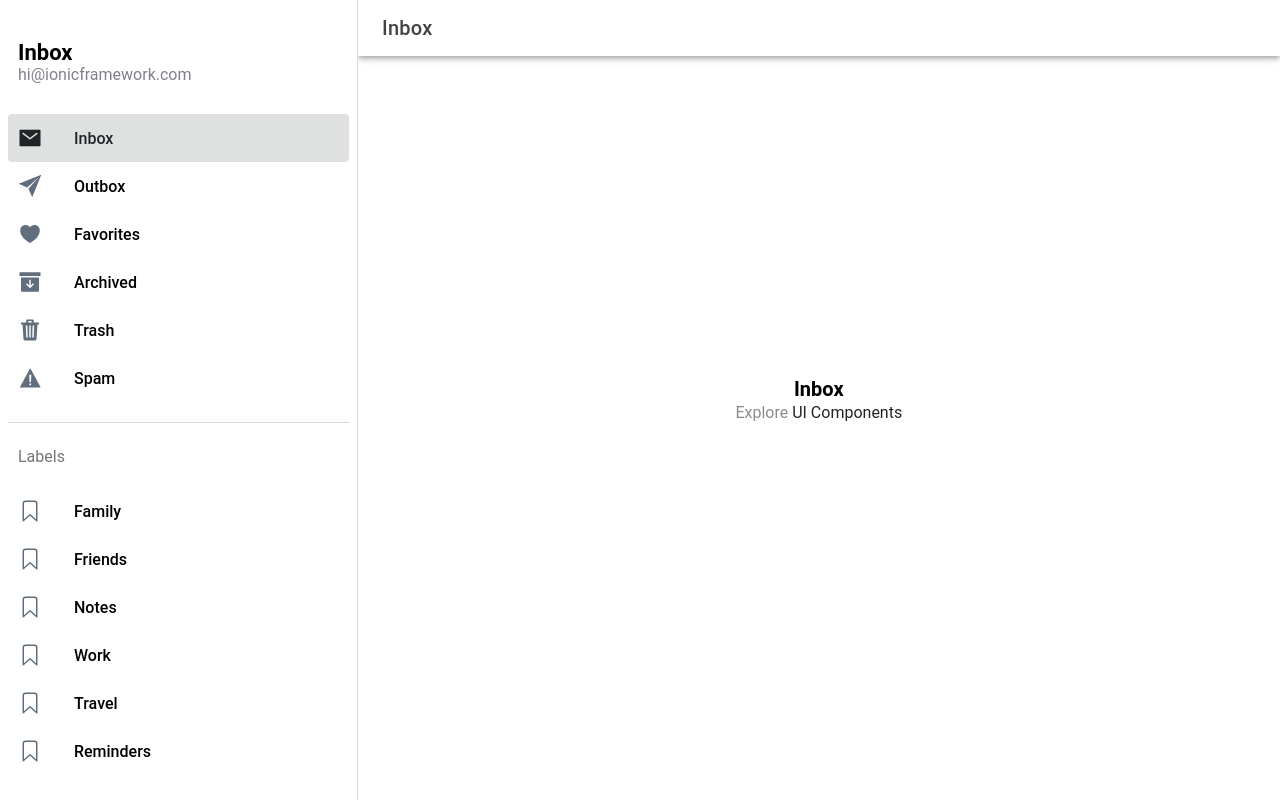
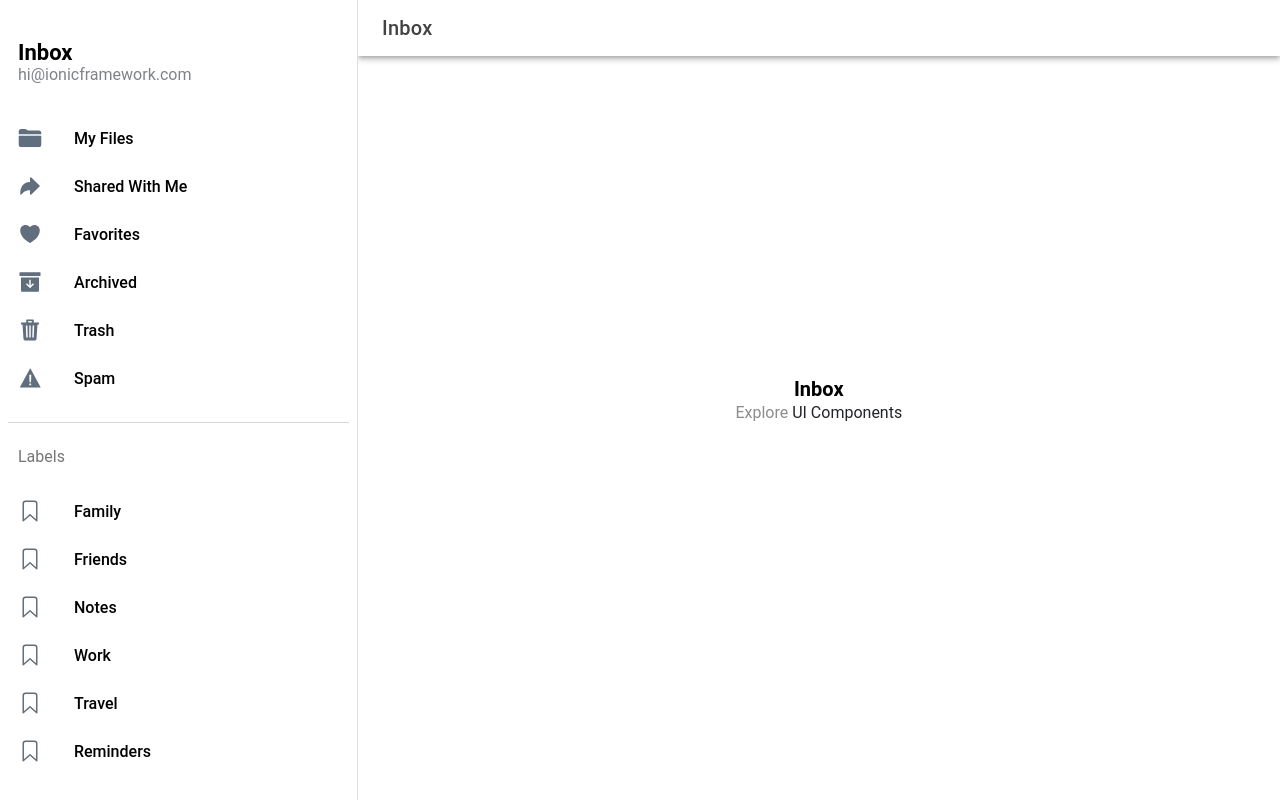
Before and after one commit to project-araceli/araceli-frontend, a React (Vite) app: page /folder/Inbox in a window 1280 px wide. Built offline with nearby package versions, Linux system fonts and the light colour scheme.

Commit message:
initial commit

```diff
--- a/src/components/Menu.tsx
+++ b/src/components/Menu.tsx
@@ -11,7 +11,21 @@ import {
 } from '@ionic/react';
 
 import { useLocation } from 'react-router-dom';
-import { archiveOutline, archiveSharp, bookmarkOutline, heartOutline, heartSharp, mailOutline, mailSharp, paperPlaneOutline, paperPlaneSharp, trashOutline, trashSharp, warningOutline, warningSharp } from 'ionicons/icons';
+import {
+  archiveOutline,
+  archiveSharp,
+  bookmarkOutline,
+  heartOutline,
+  heartSharp,
+  trashOutline,
+  trashSharp,
+  warningOutline,
+  warningSharp,
+  arrowRedo,
+  arrowRedoOutline,
+    folderOutline,
+    folder
+} from 'ionicons/icons';
 import './Menu.css';
 
 interface AppPage {
@@ -23,16 +37,16 @@ interface AppPage {
 
 const appPages: AppPage[] = [
   {
-    title: 'Inbox',
-    url: '/folder/Inbox',
-    iosIcon: mailOutline,
-    mdIcon: mailSharp
+    title: 'My Files',
+    url: '/folder/files',
+    iosIcon: folderOutline,
+    mdIcon: folder
   },
   {
-    title: 'Outbox',
-    url: '/folder/Outbox',
-    iosIcon: paperPlaneOutline,
-    mdIcon: paperPlaneSharp
+    title: 'Shared With Me',
+    url: '/folder/shared',
+    iosIcon: arrowRedoOutline,
+    mdIcon: arrowRedo
   },
   {
     title: 'Favorites',
```
